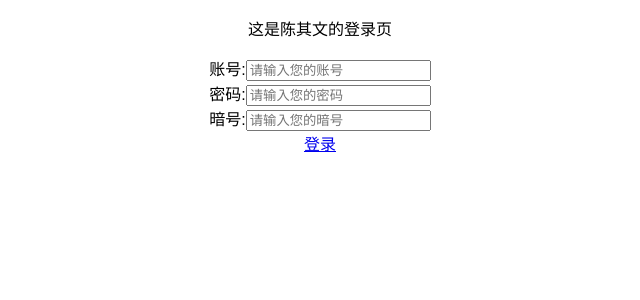
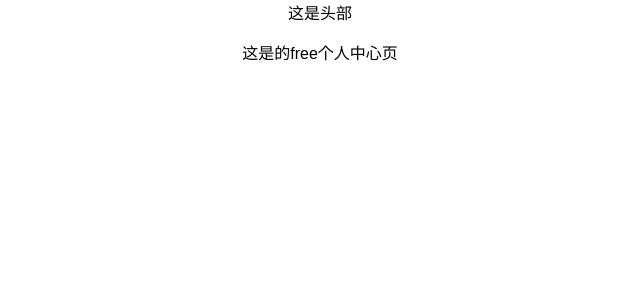
Before and after one commit to cqw-wulei/free, a React (Create React App) app: page /my in a window 1280 px wide. Shown: the top 300 px of the page, without its empty margins (320-960 px from the left). Built offline with nearby package versions, Linux system fonts and the light colour scheme.

Commit message:
初步引入了react-router，关于react-router还有很多地方需要学习

```diff
--- a/package.json
+++ b/package.json
@@ -5,6 +5,7 @@
   "dependencies": {
     "react": "^15.6.1",
     "react-dom": "^15.6.1",
+    "react-router-dom": "^4.2.2",
     "react-scripts": "1.0.13"
   },
   "scripts": {
--- /dev/null
+++ b/src/404.js
@@ -0,0 +1,14 @@
+import React, { Component } from 'react';
+
+class Page404 extends Component {
+    /*constructor(props) {
+        super(props);
+    }*/
+    render() {
+        return (
+            <div className="page-404">page 404</div>
+        );
+    }
+}
+
+export default Page404;
--- a/src/App.js
+++ b/src/App.js
@@ -1,13 +1,13 @@
 import React, { Component } from 'react';
 //import logo from './logo.svg';
 import './App.css';
-import Login from './login/login.js';
+import MyRouter from './router.js';
 
 class App extends Component {
-    constructor(props) {
+    /*constructor(props) {
         super();
         //console.log(this);
-    }
+    }*/
     qianming() {
         return "陈其文";
     }
@@ -21,7 +21,7 @@ class App extends Component {
                 <p className="App-intro">
                     To get started, edit <code>src/App.js</code> and save to reload.
                 </p>*/}
-                <Login name={this.qianming()} />
+                <MyRouter qianming={this.qianming()} />
             </div>
         );
     }
--- /dev/null
+++ b/src/head.js
@@ -0,0 +1,14 @@
+import React, { Component } from 'react';
+
+class Home extends Component {
+    /*constructor(props) {
+        super(props);
+    }*/
+    render() {
+        return (
+        	<div className="header">这是头部</div>
+        );
+    }
+}
+
+export default Home;
--- /dev/null
+++ b/src/home.js
@@ -0,0 +1,17 @@
+import React, { Component } from 'react';
+
+class Home extends Component {
+    /*constructor(props) {
+        super(props);
+    }*/
+    render() {
+        return (
+        	<div>
+            	<p><a href="/login">登录</a></p>
+				<p><a href="/my">我的个人中心</a></p>
+			</div>
+        );
+    }
+}
+
+export default Home;
--- /dev/null
+++ b/src/layout.js
@@ -0,0 +1,14 @@
+import React, { Component } from 'react';
+
+class Layout extends Component {
+    /*constructor(props) {
+        super(props);
+    }*/
+    render() {
+        return (
+        	<div className="warrap"></div>
+        );
+    }
+}
+
+export default Layout;
--- a/src/login/item.js
+++ b/src/login/item.js
@@ -1,9 +1,9 @@
 import React, { Component } from 'react';
 
 class Item extends Component {
-    constructor(props) {
+    /*constructor(props) {
         super(props);
-    }
+    }*/
     render() {
         return (
             <div className="login-item">
--- a/src/login/login.js
+++ b/src/login/login.js
@@ -46,7 +46,8 @@ class Login extends Component {
         const value = event.target.value;
         this.setState({[name]: value});
     }
-    mySubmit() {/*监听用户提交*/
+    mySubmit(event) {/*监听用户提交*/
+        event.preventDefault();
         console.log('submit',this.state);
         return false;
     }
@@ -55,14 +56,15 @@ class Login extends Component {
         let state = this.state;
         return (
             <div className="login">
-                <p className="login-title">这是{this.props.name}的登录页</p>
+                <p className="login-title">这是登录页</p>
                 {
                     this.props.input.map(function(item){
                         return <Item key={item.id} updateState={handleChange} txt={item.txt} type={item.type} name={item.name} infor={item.infor} msg={item.msg} val={state[item.name]} />;
                     })
                 }
                 <div className="login-item">
-                    <a href="javascript:;" className="login-submit" onClick={this.mySubmit}>登录</a>
+                    <a href="/" className="login-submit" onClick={this.mySubmit}>登录</a>
+                    <a href="/" className="to-home">返回首页</a>
                 </div>
             </div>
         );
--- /dev/null
+++ b/src/my/my.js
@@ -0,0 +1,20 @@
+import React, { Component } from 'react';
+
+class My extends Component {
+    static defaultProps = {//不能修改的数据，只用于初始化
+        myname: 'free'
+    };
+    /*constructor(props) {//构造函数
+        super(props);
+        //
+    }*/
+    render() {
+        return (
+            <div className="my">
+                <p className="login-title">这是的{this.props.myname}个人中心页</p>
+            </div>
+        );
+    }
+}
+
+export default My;
--- /dev/null
+++ b/src/router.js
@@ -0,0 +1,32 @@
+import React, { Component } from 'react';
+import {BrowserRouter as Router, Route, Switch} from 'react-router-dom';
+import Home from './home.js';
+import My from './my/my.js';
+import Login from './login/login.js';
+import Page404 from './404.js';
+//import Layout from './layout.js';
+import Head from './head.js';
+
+class MyRouter extends Component {
+    /*constructor(props) {
+        super();
+        //console.log(this);
+    } */
+    render() {
+        return (
+            <Router>
+            	<div>
+            		<Head />
+            		<Switch>
+				    <Route path='/' exact component={Home} />
+				    <Route path='/login' component={Login}/>
+				    <Route path='/my' component={My}/>
+				    <Route component={Page404}/>
+				    </Switch>
+            	</div>
+		  </Router>
+        );
+    }
+}
+
+export default MyRouter;
```
Also changed, not shown: 1 other file (tests, documents, lock files or other folders).
